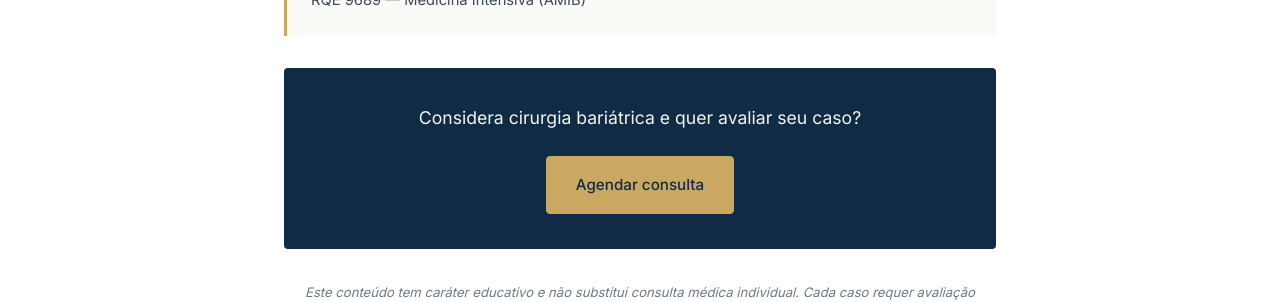
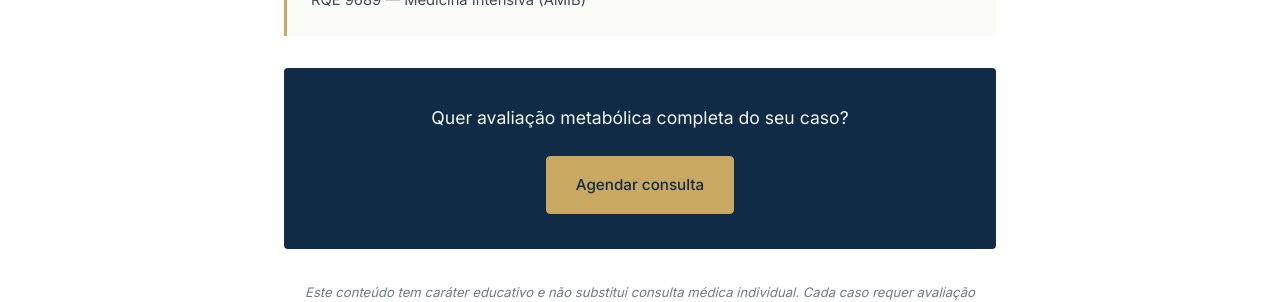
Before and after one commit to heitorpovoas/drheitorpovoas, a Jekyll site: the page built from _posts/2026-04-28-sleeve-ou-bypass-como-decidir.md, in a window 1280 px wide and 900 px high, scrolled down 4907 px. Shown: the part 153-455 px from the top of the window. Built offline with Jekyll 4.4.1, drawn with Linux system fonts in a browser that asks for light colours.

Commit message:
Update post CTA copy to broader metabolic framing

```diff
--- a/_layouts/post.html
+++ b/_layouts/post.html
@@ -35,7 +35,7 @@ layout: default
         </p>
       </div>
       <div class="post__cta">
-        <p>Considera cirurgia bariátrica e quer avaliar seu caso?</p>
+        <p>Quer avaliação metabólica completa do seu caso?</p>
         <a href="https://wa.me/{{ site.doctor.whatsapp }}" class="btn btn--primary" target="_blank" rel="noopener">
           Agendar consulta
         </a>
```
